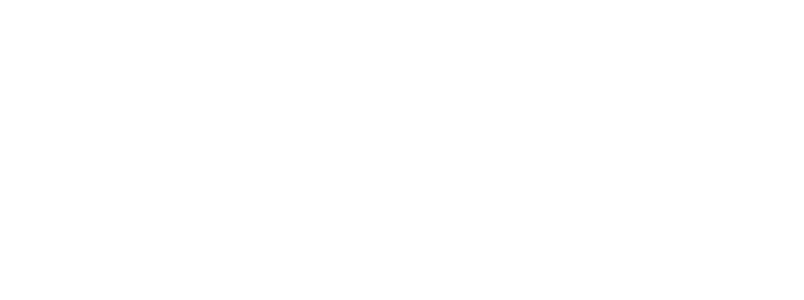
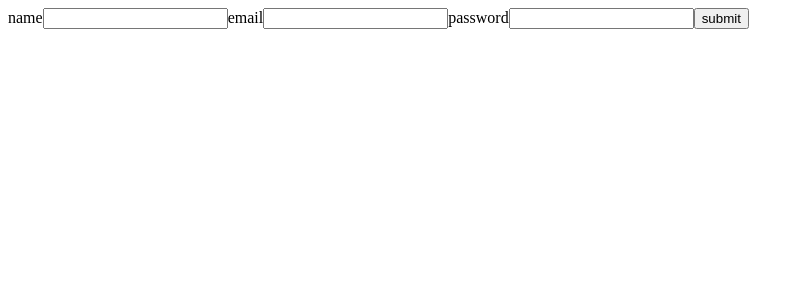
Before and after one commit to anassk01/local-services-booking, a React (Vite) app in the folder client/: page /register in a window 1280 px wide. Before the commit this address had no page. Shown: the top 300 px of the page, without its empty margins (0-804 px from the left). Built offline with nearby package versions, Linux system fonts and the light colour scheme.

Commit message:
Add signup form

```diff
--- a/client/src/App.jsx
+++ b/client/src/App.jsx
@@ -1,12 +1,14 @@
 import { Routes, Route } from "react-router-dom";
 import Home from "./pages/Home";
 import Login from "./pages/Login";
+import Register from "./pages/Register";
 function App() {
   return (
     <>
       <Routes>
         <Route path="/" element={<Home />} />
         <Route path="/login" element={<Login />} />
+        <Route path="/register" element={<Register />} />
       </Routes>
     </>
   );
--- /dev/null
+++ b/client/src/pages/Register.jsx
@@ -0,0 +1,47 @@
+import { useState } from "react";
+function Register() {
+  const [values, setValues] = useState({ name: "", email: "", password: "" });
+  function handleChange(event) {
+    const name = event.target.name;
+    const value = event.target.value;
+    setValues((values) => ({ ...values, [name]: value }));
+  }
+  function handleSubmit(event) {
+    event.preventDefault();
+  }
+
+  return (
+    <form onSubmit={handleSubmit}>
+      <label>
+        name
+        <input
+          type="text"
+          name="name"
+          value={values.name}
+          onChange={handleChange}
+        />
+      </label>
+      <label>
+        email
+        <input
+          type="email"
+          name="email"
+          value={values.email}
+          onChange={handleChange}
+        />
+      </label>
+      <label>
+        password
+        <input
+          type="password"
+          name="password"
+          value={values.password}
+          onChange={handleChange}
+        />
+      </label>
+      <button type="submit">submit</button>
+    </form>
+  );
+}
+
+export default Register;
```
